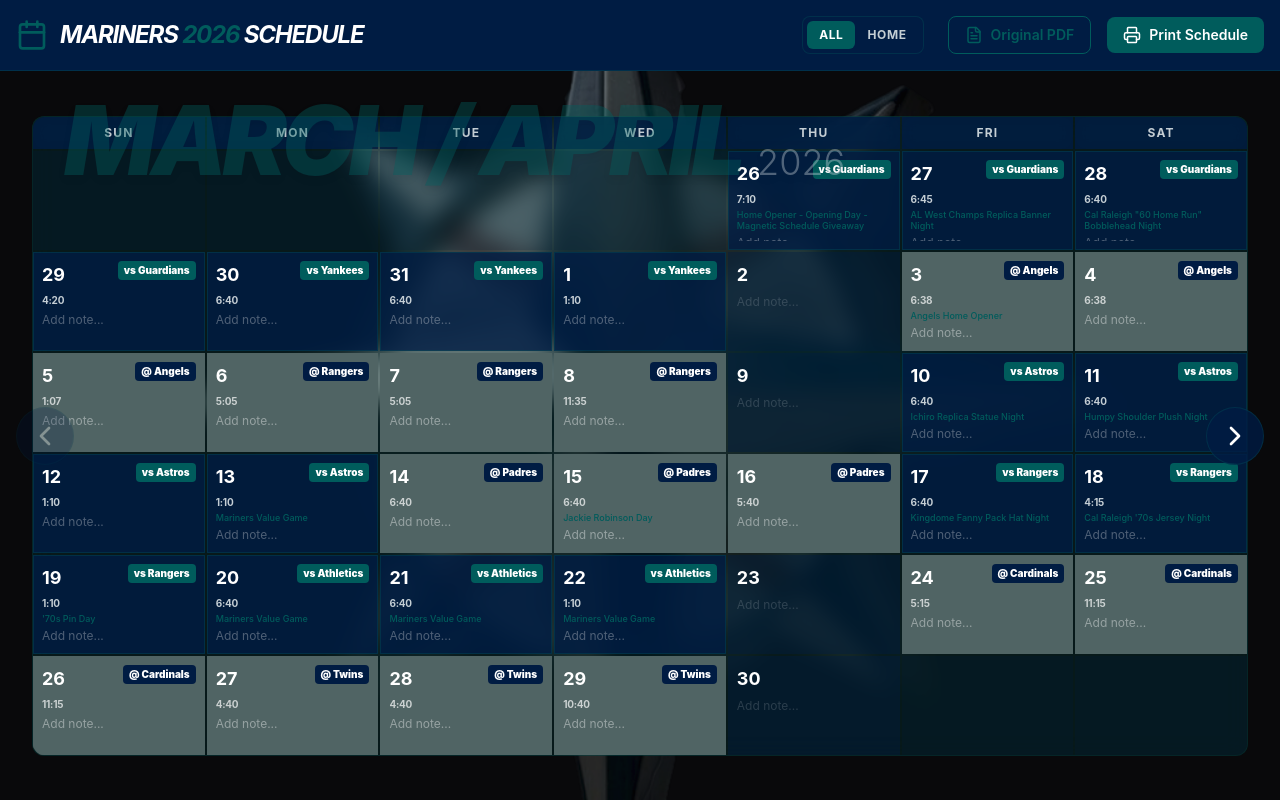
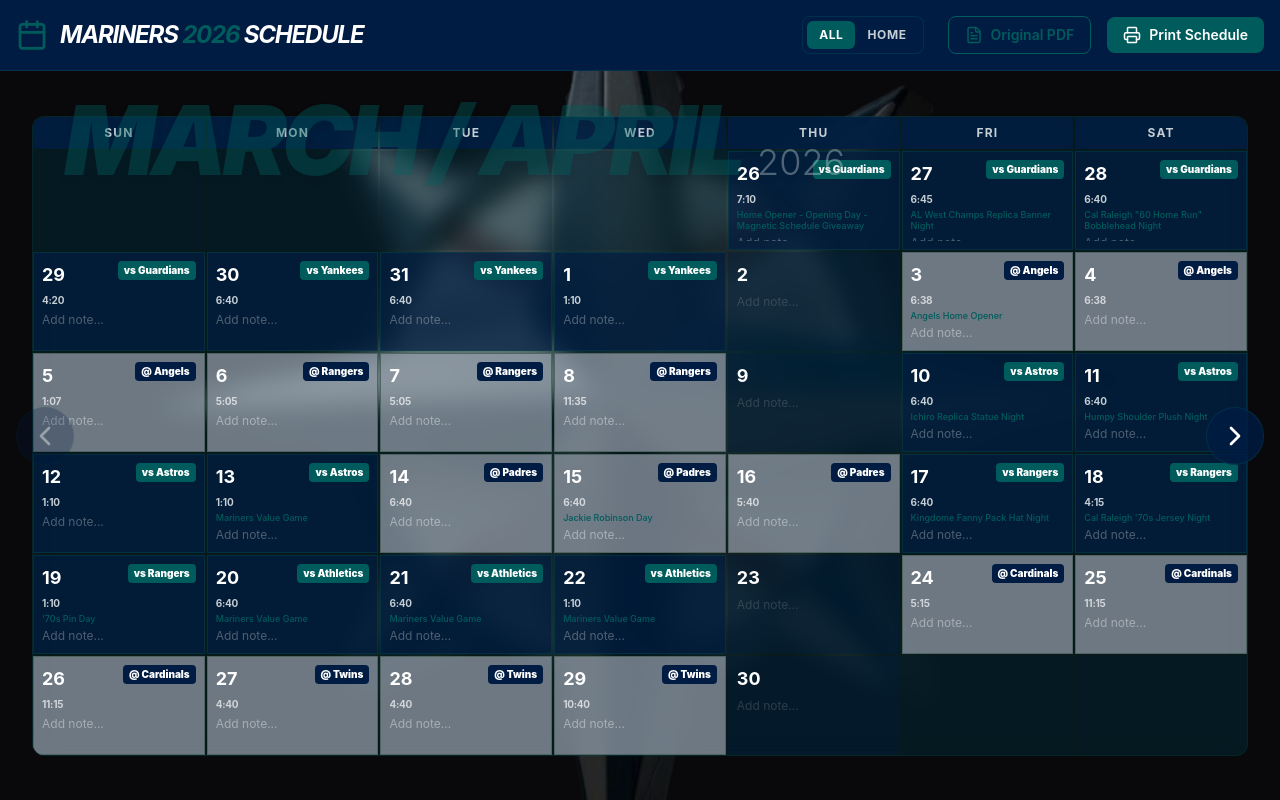
Before and after one commit to zxciop-uk/Mariner-s-2026, a React (Vite) app: page / in a window 1280 px wide. Built offline with nearby package versions, Linux system fonts and the light colour scheme.

Commit message:
change colors

```diff
--- a/src/App.tsx
+++ b/src/App.tsx
@@ -425,13 +425,13 @@
     }
   } else {
     if (isHome) {
-      bgClass = 'bg-mariners-navy/80 border border-mariners-teal/30';
+      bgClass = 'bg-mariners-navy/70 border border-mariners-teal/30';
       textClass = 'text-white';
       timeClass = 'text-mariners-silver';
       badgeClass = 'bg-mariners-teal text-white';
       inputClass = 'text-white placeholder:text-white/30';
     } else if (isAway) {
-      bgClass = 'bg-[#506464] border border-[#506464]';
+      bgClass = 'bg-gray-400/70 border border-[#506464]';
       textClass = 'text-white';
       timeClass = 'text-white/70';
       badgeClass = 'bg-mariners-navy text-white';
```
Also changed, not shown: 1 other file (tests, documents, lock files or other folders).
